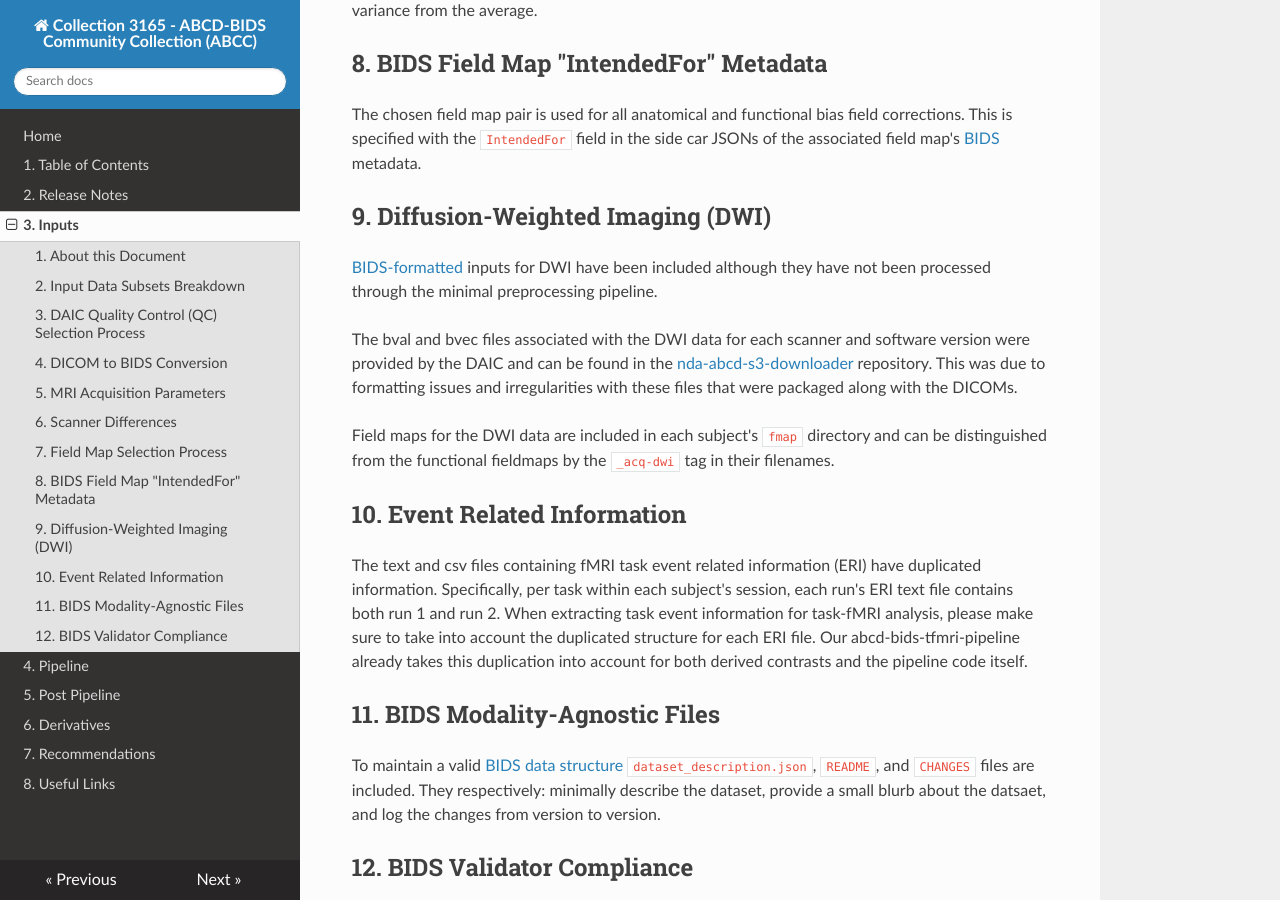
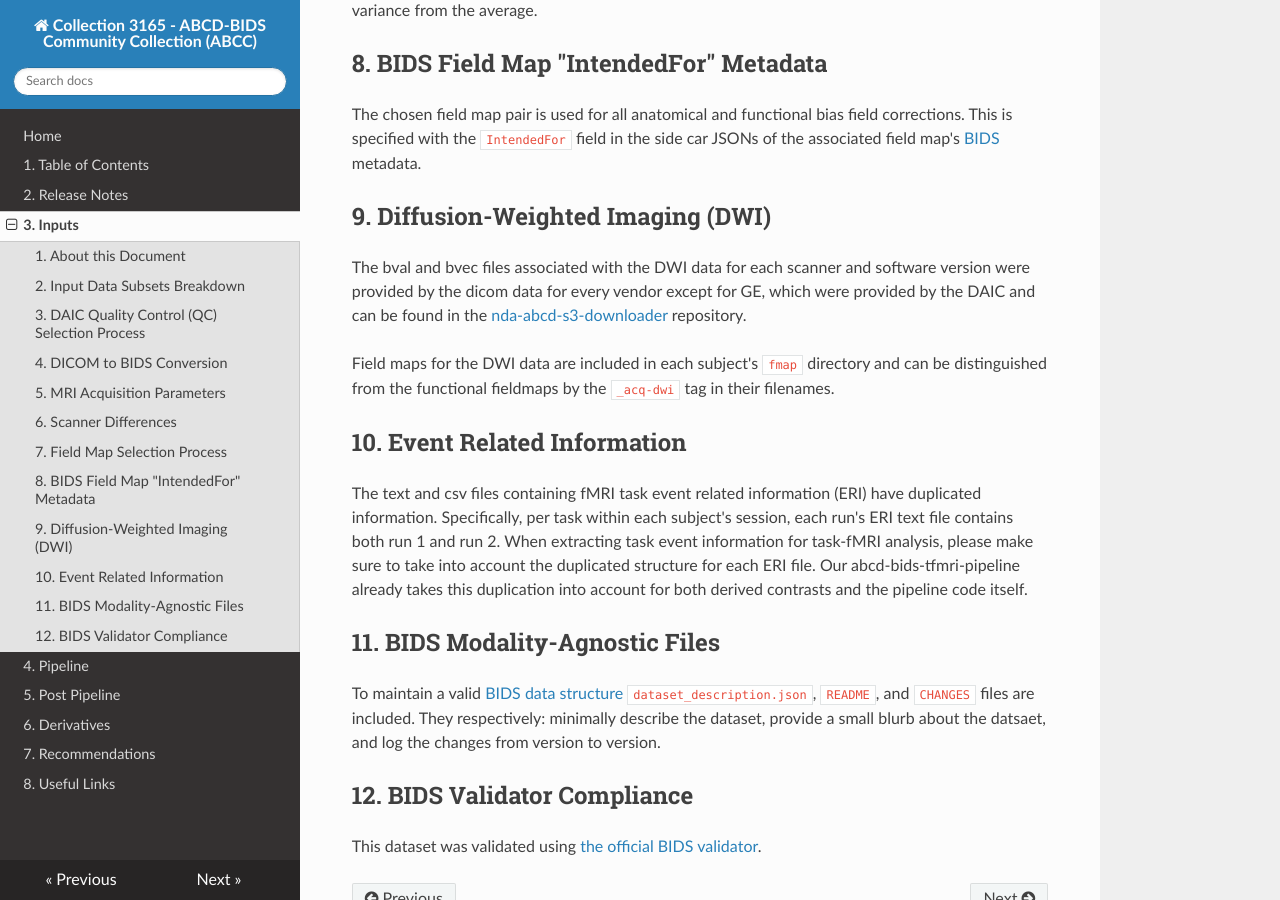
Before and after one commit to ABCD-STUDY/nda-abcd-collection-3165, an MkDocs documentation site: the page built from docs/inputs.md, in a window 1280 px wide and 900 px high, scrolled down 2593 px. Built offline with MkDocs 1.6.1, drawn with Linux system fonts in a browser that asks for light colours; nearby versions of some CDN libraries.

Commit message:
Update inputs.md
updated DWI section

```diff
--- a/docs/inputs.md
+++ b/docs/inputs.md
@@ -69,9 +69,7 @@ The chosen field map pair is used for all anatomical and functional bias field c
 
 ## 9. Diffusion-Weighted Imaging (DWI)
 
-[BIDS-formatted](https://bids-specification.readthedocs.io/en/stable/) inputs for DWI have been included although they have not been processed through the minimal preprocessing pipeline.
-
-The bval and bvec files associated with the DWI data for each scanner and software version were provided by the DAIC and can be found in the [nda-abcd-s3-downloader](https://github.com/ABCD-STUDY/nda-abcd-s3-downloader) repository.  This was due to formatting issues and irregularities with these files that were packaged along with the DICOMs.
+The bval and bvec files associated with the DWI data for each scanner and software version were provided by the dicom data for every vendor except for GE, which were provided by the DAIC and can be found in the [nda-abcd-s3-downloader](https://github.com/ABCD-STUDY/nda-abcd-s3-downloader) repository.
 
 Field maps for the DWI data are included in each subject's `fmap` directory and can be distinguished from the functional fieldmaps by the `_acq-dwi` tag in their filenames.
 
```
